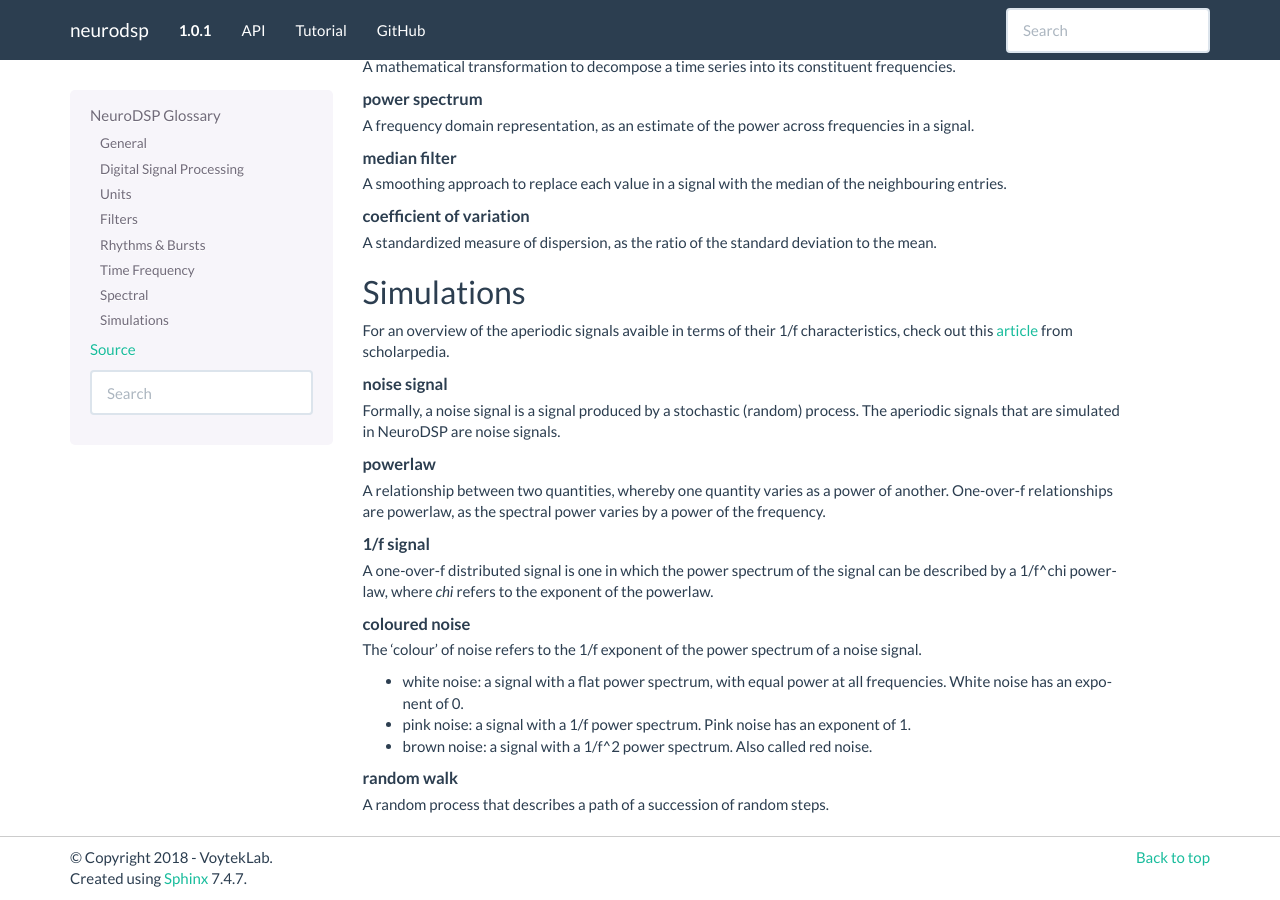
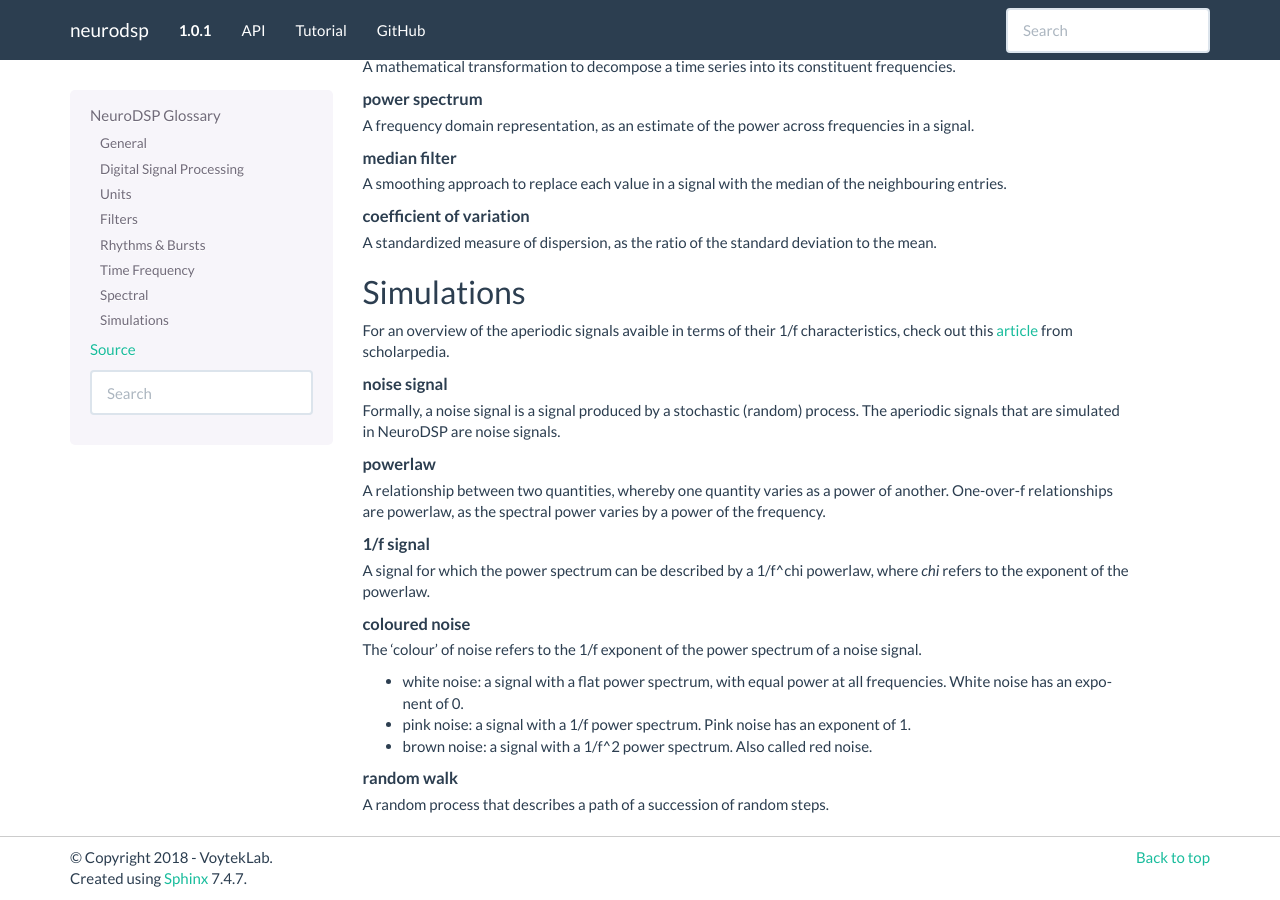
Before and after one commit to neurodsp-tools/neurodsp, a Sphinx documentation site: the page built from doc/glossary.rst, in a window 1280 px wide and 900 px high, scrolled down 2552 px. Built offline with Sphinx 7.4.7, drawn with Linux system fonts in a browser that asks for light colours; pages that are not in the unit, such as notebooks, are missing from menus.

Commit message:
Fix 1/f description.

```diff
--- a/doc/glossary.rst
+++ b/doc/glossary.rst
@@ -157,8 +157,8 @@ from scholarpedia.
         A relationship between two quantities, whereby one quantity varies as a power of another.
         One-over-f relationships are powerlaw, as the spectral power varies by a power of the frequency.
     1/f signal
-        A one-over-f distributed signal is one in which the power spectrum of the signal can be
-        described by a 1/f^chi powerlaw, where `chi` refers to the exponent of the powerlaw.
+        A signal for which the power spectrum can be described by a 1/f^chi powerlaw,
+        where `chi` refers to the exponent of the powerlaw.
     coloured noise
         The 'colour' of noise refers to the 1/f exponent of the power spectrum of a noise signal.
 
```
